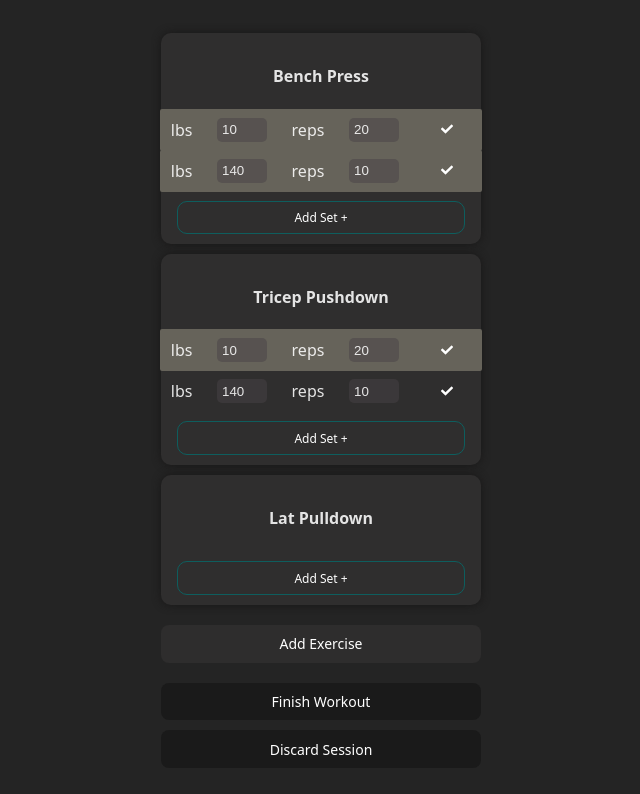
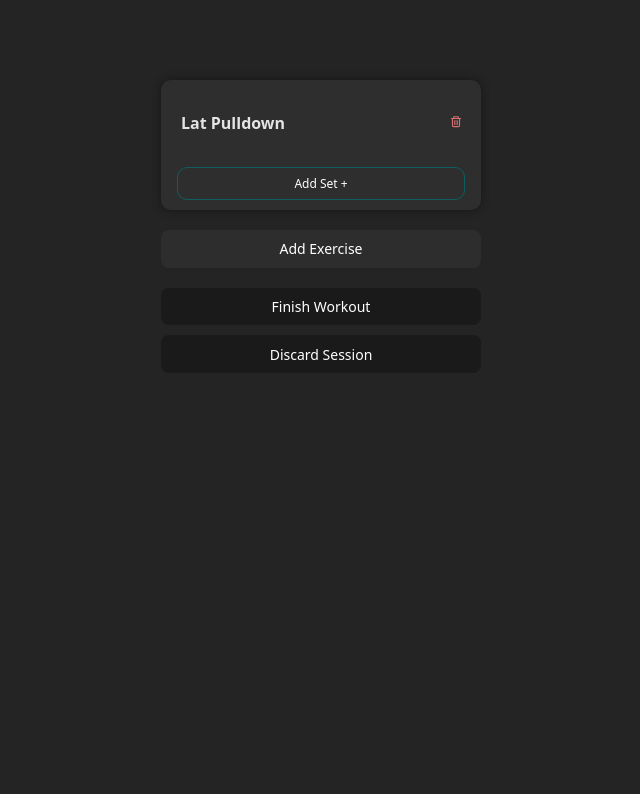
Before and after one commit to ink3rroll/Optymal, a React (Vite) app: page /session in a window 1280 px wide. Both pictures are taken after a click on the button "Add Exercise". Shown: the top 794 px of the page, without its empty margins (319-959 px from the left). Built offline with nearby package versions, Linux system fonts and the light colour scheme.

Commit message:
added delete feature for exercise

```diff
--- a/src/pages/ExerciseSession.jsx
+++ b/src/pages/ExerciseSession.jsx
@@ -1,6 +1,7 @@
 import '../styles/ExerciseSession.css'
 import { useNavigate, useParams } from 'react-router-dom'
 import { FaCheck } from 'react-icons/fa'
+import { CgTrash } from 'react-icons/cg'
 import { useEffect, useReducer, useState } from 'react'
 
 function sessionReducer(state, action) {
@@ -89,6 +90,9 @@ function sessionReducer(state, action) {
 
                 ) : exercise
             })
+
+        case 'DELETE_EXERCISE':
+            return state.filter((exercise, i) => i !== action.exerciseIndex)
         default:
             return state
     }
@@ -141,6 +145,13 @@ export default function ExerciseSession({ Template=[] }) {
         })
     }
 
+    function deleteExercise(index) {
+        dispatch({
+            type: 'DELETE_EXERCISE',
+            exerciseIndex: index
+        })
+    }
+
 
 
     useEffect(() => {
@@ -148,36 +159,6 @@ export default function ExerciseSession({ Template=[] }) {
             type: "SET_SESSION",
             payload: [
                 ...Template,
-                {
-                    name: "Bench Press",
-                    sets: [
-                        {
-                            lbs: 10,
-                            reps: 20,
-                            finished: true,
-                        },
-                        {
-                            lbs: 140,
-                            reps: 10,
-                            finished: true,
-                        },
-                    ]
-                },
-                {
-                    name: "Tricep Pushdown",
-                    sets: [
-                        {
-                            lbs: 10,
-                            reps: 20,
-                            finished: true,
-                        },
-                        {
-                            lbs: 140,
-                            reps: 10,
-                            finished: false,
-                        },
-                    ]
-                }
             ]
         })
     }, [])
@@ -187,7 +168,10 @@ export default function ExerciseSession({ Template=[] }) {
             {currentSession.map((exercise, i) => {
                 return (
                     <div className="row">
-                        <h4>{exercise.name}</h4>
+                        <div className='exercise-heading'>
+                            <h4>{exercise.name}</h4>
+                            <button onClick={() => deleteExercise(i)} className='delete-exercise'><CgTrash /></button>
+                        </div>
                         <form action="">
                             {exercise.sets.map((set, j) => {
                                  return (
--- a/src/styles/ExerciseSession.css
+++ b/src/styles/ExerciseSession.css
@@ -20,6 +20,22 @@ input {
 
 .add-exercise-btn {
     background-color: rgba(47, 46, 46, 0.9);
+}
+
+.exercise-heading {
+    display: flex;
+    justify-content: space-between;
+    align-items: center;
+    padding-inline-start: 20px;
+    height: fit-content;
+}
+
+.exercise-heading button {
+    width: fit-content;
+    margin-block: auto;
+    height: fit-content;
+    background-color: transparent;
+    color: rgb(211, 111, 111);
 }
 
 input:focus {
```
